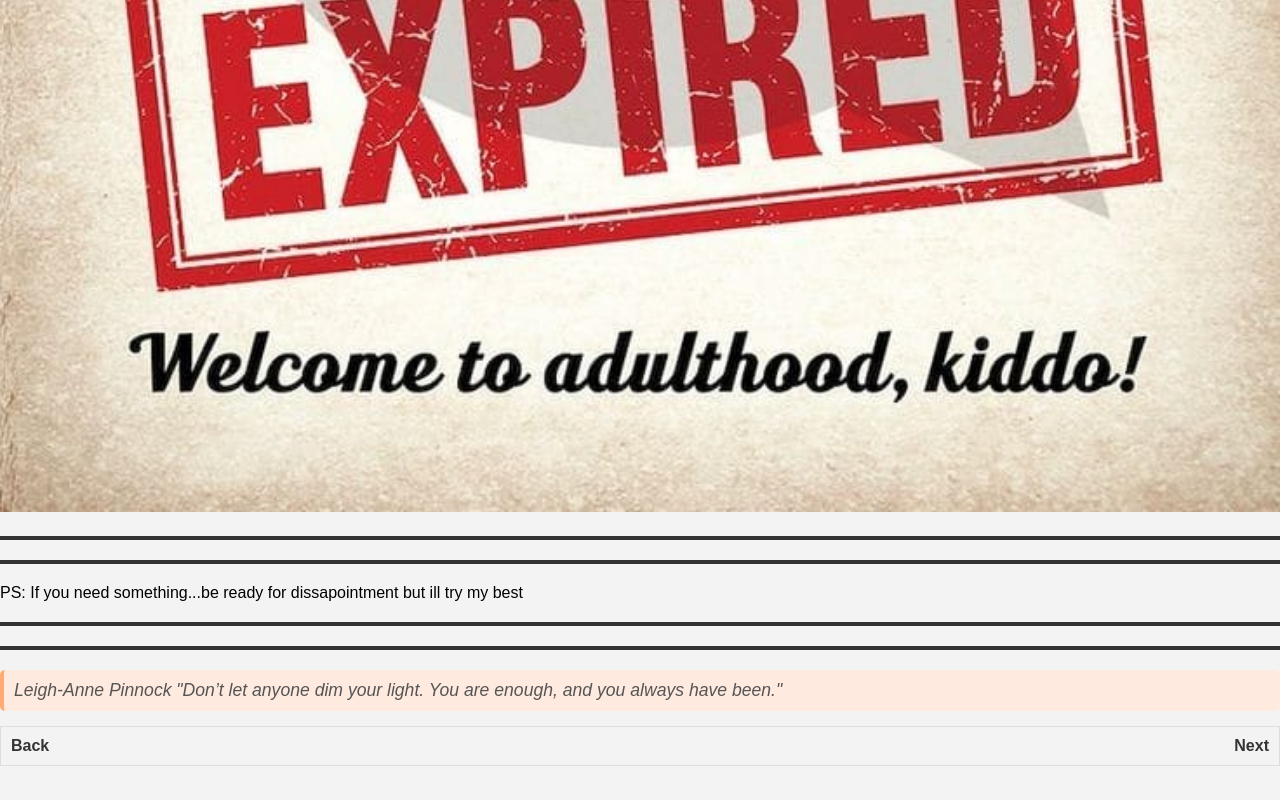
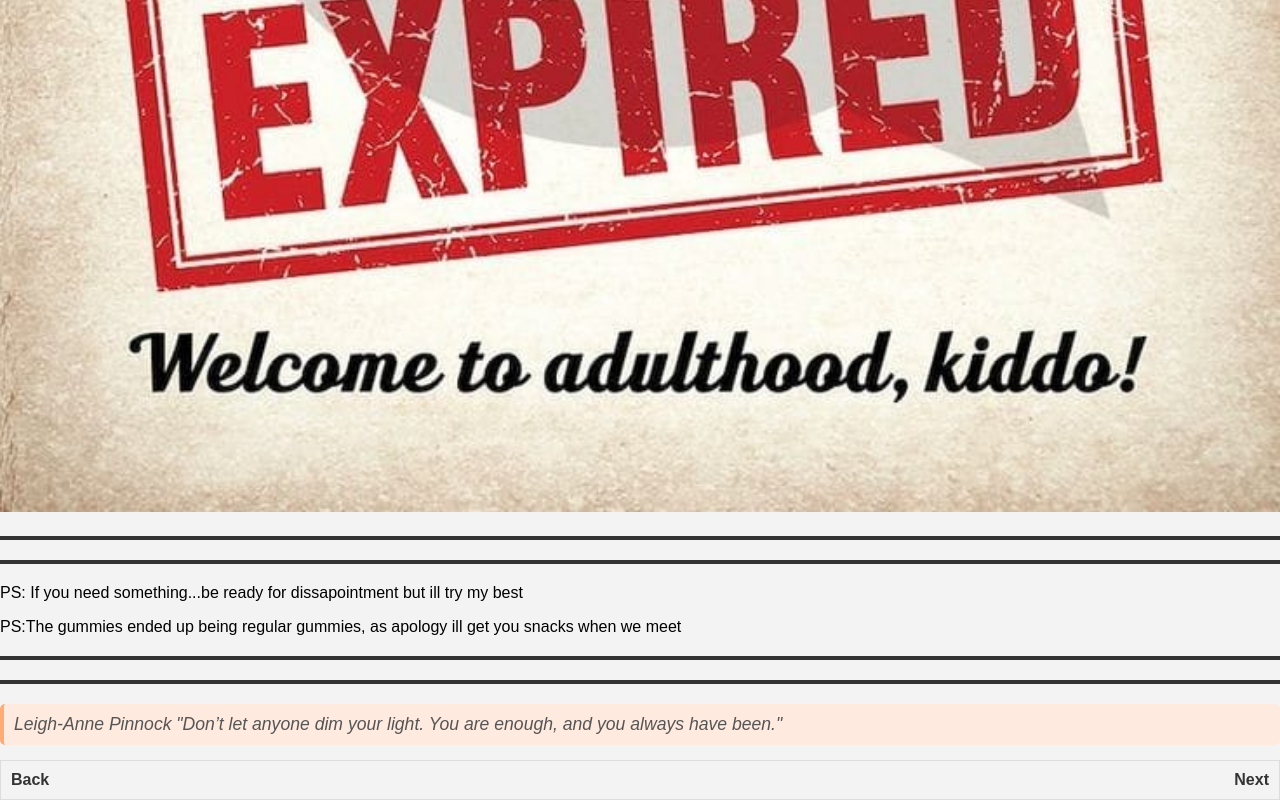
Before and after one commit to Bugger-MK/plush_copy, a plain HTML site: page fith.html in a window 1280 px wide. Shown: the part 1283-2083 px from the top of the page. Before the commit the page ends 2049 px from the top, so only its background shows below. Drawn offline with Linux system fonts and the light colour scheme.

Commit message:
Update fith.html

```diff
--- a/fith.html
+++ b/fith.html
@@ -40,6 +40,7 @@
   <hr>
   <section>
     <p>PS: If you need something...be ready for dissapointment but ill try my best</p>
+    <p>PS:The gummies ended up being regular gummies, as apology ill get you snacks when we meet</p>
   </section>
   <hr>
   <hr>
@@ -51,6 +52,7 @@
 <blockquote>
   Leigh-Anne Pinnock
   "Don’t let anyone dim your light. You are enough, and you always have been."
+
 </blockquote>
 
 <!--Part 2 ----------------------------------------------------------------------->
```
